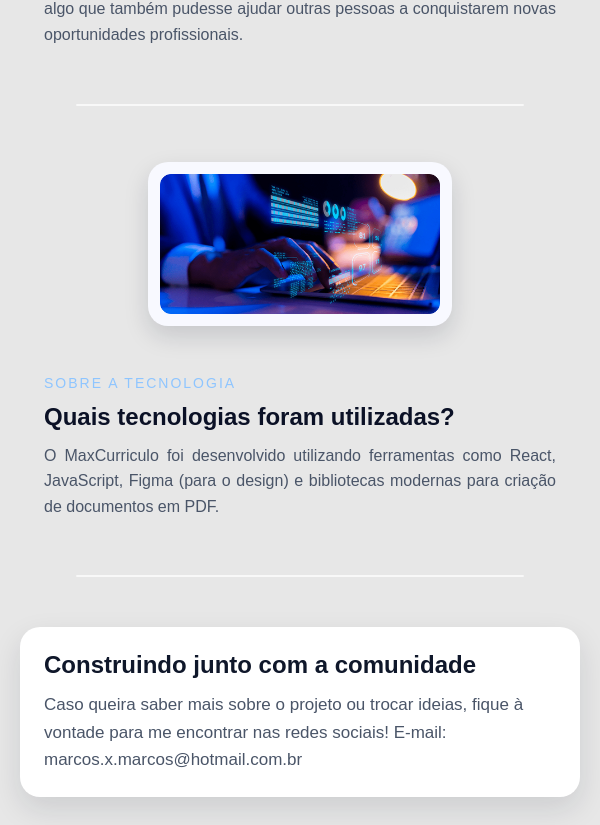
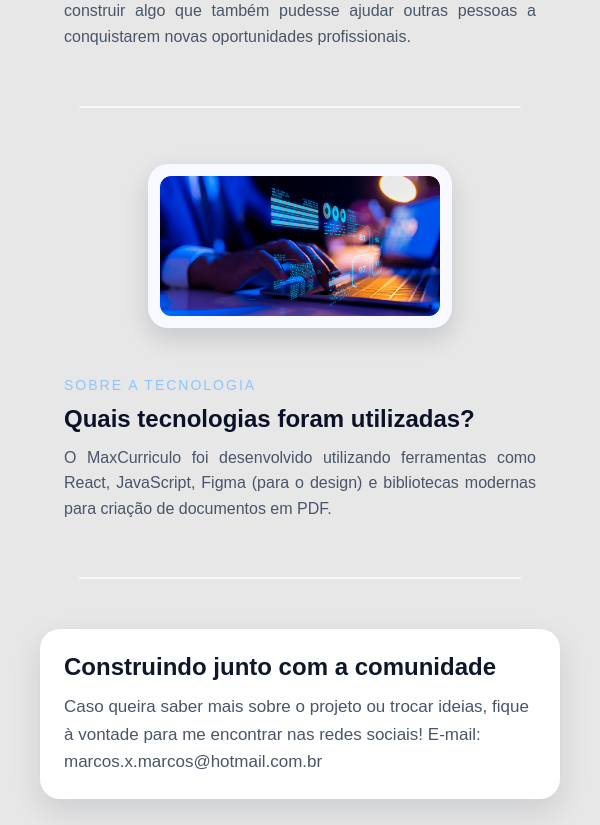
Before and after one commit to marcos-bento/max-curriculo, a React (Create React App) app: page /sobreDev in a window 600 px wide. Shown: the part 1331-2156 px from the top of the page. Built offline with nearby package versions, Linux system fonts and the light colour scheme; a web font is replaced by a local one.

Commit message:
mobile decor

```diff
--- a/src/components/Banner/Banner.css
+++ b/src/components/Banner/Banner.css
@@ -69,12 +69,13 @@
   margin-bottom: 15px;
 }
 
-@media (max-width: 1200px) {
+/* Layout empilhado (imagem em cima, texto embaixo) para mobile */
+@media (max-width: 768px) {
   .banner-container {
-    grid-template-columns: 1fr;
-    grid-template-rows: none;
-    gap: 30px;
-    padding: 60px var(--padding-padrao);
+    display: flex;
+    flex-direction: column;
+    gap: 24px;
+    padding: 40px var(--padding-padrao);
   }
 
   .banner-item {
@@ -90,10 +91,7 @@
   .banner-item.grande,
   .banner-item.pequeno.top,
   .banner-item.pequeno.bottom {
-    grid-column: auto;
-    grid-row: auto;
     width: 100%;
-    justify-self: stretch;
   }
 
   .banner-item-texto,
--- a/src/components/InputTexto/InputTexto.css
+++ b/src/components/InputTexto/InputTexto.css
@@ -35,3 +35,18 @@
     font-size: 15px;
   }
 }
+
+@media (min-width: 1024px) {
+  .input-wrapper {
+    margin-bottom: 24px;
+  }
+}
+
+@media (min-width: 1200px) {
+  .input-wrapper {
+    padding: 0;
+    max-width: 720px;
+    margin-left: auto;
+    margin-right: auto;
+  }
+}
--- a/src/pages/sobreDev/sobreDev.css
+++ b/src/pages/sobreDev/sobreDev.css
@@ -112,6 +112,16 @@
   color: #4a5568;
 }
 
+@media (max-width: 1440px) {
+  .sobre-dev__bloco {
+    margin: 0 70px;
+  }
+
+  .sobre-dev__conclusao {
+    margin: 0 70px;
+  }
+}
+
 @media (max-width: 1200px) {
   .sobre-dev__conteudo {
     padding: 40px 60px 70px;
@@ -162,3 +172,17 @@
     padding: 24px;
   }
 }
+
+@media (min-width: 393px) and (max-width: 600px) {
+  .sobre-dev__conteudo {
+    padding: 32px 24px 52px;
+  }
+
+  .sobre-dev__bloco {
+    margin: 0 16px;
+  }
+
+  .sobre-dev__conclusao {
+    margin: 0 16px 8px;
+  }
+}
```
